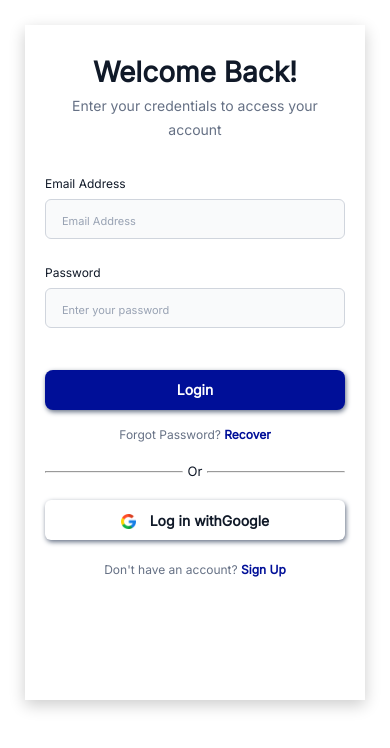
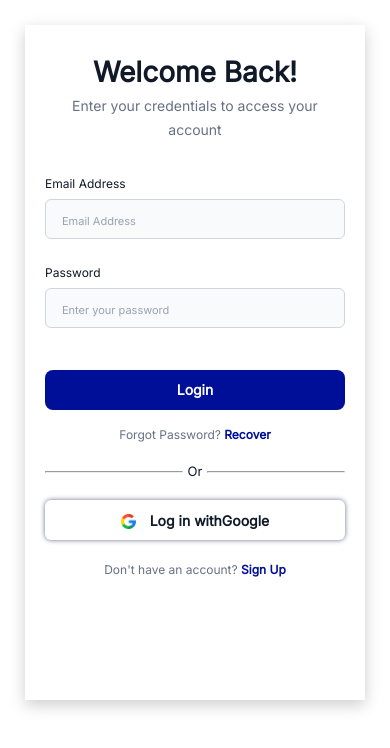
Before and after one commit to saMreact1/Workwise_Project, a plain HTML site: page HTML/login.html in a window 390 px wide. Drawn offline with Linux system fonts and the light colour scheme.

Commit message:
made changes to the login and sign up buttons

```diff
--- a/CSS/login.css
+++ b/CSS/login.css
@@ -303,6 +303,11 @@ form p.noacct a {
         width: 100%;
         height: 40px;
         font-size: 14px;
+        box-shadow: none;
+    }
+
+    form button:nth-of-type(2) {
+        box-shadow: 0px 0px 5px #667185;
     }
 
     form button img {
--- a/CSS/signup.css
+++ b/CSS/signup.css
@@ -346,6 +346,11 @@ form p.login a {
         width: 100%;
         height: 40px;
         font-size: 13px;
+        box-shadow: none;
+    }
+
+    form button:nth-of-type(2) {
+        box-shadow: 0px 0px 5px #667185;
     }
 
     form button img {
```
Also changed, not shown: HTML/signup.html (+2 -2 lines).
